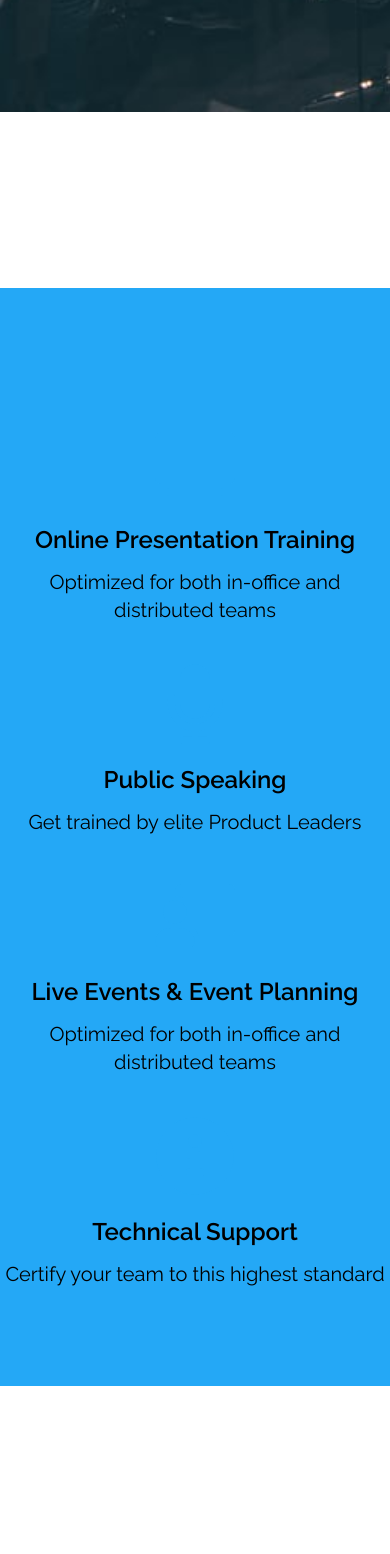
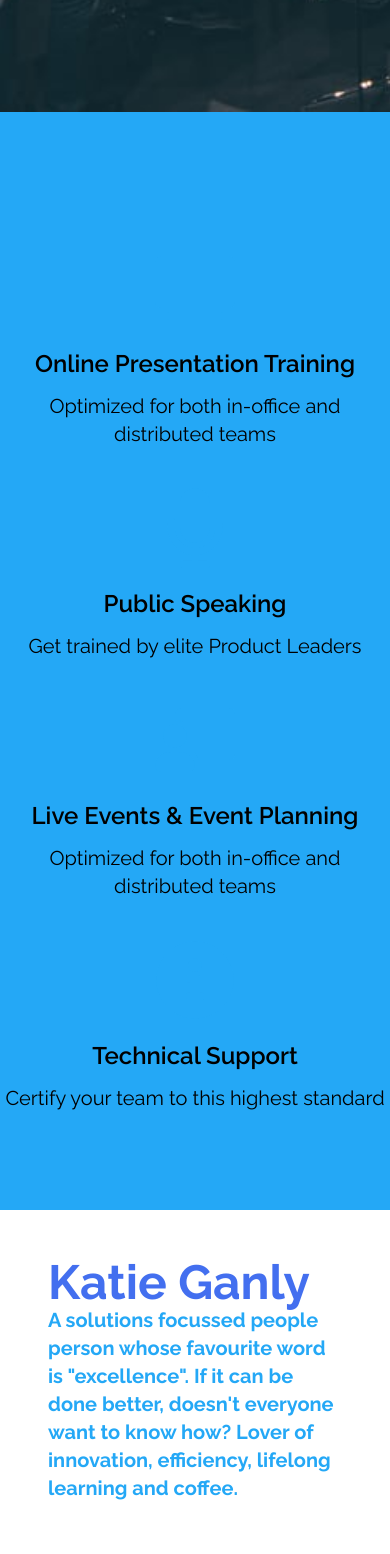
Before and after one commit to Jaywomack/nerdbrainz_ganly, a Next.js app: page / in a window 390 px wide. Shown: the part 808-2362 px from the top of the page. Built offline with nearby package versions, Linux system fonts and the light colour scheme; what @tailwindcss/typography would draw is missing.

Commit message:
css changes break points etc

```diff
--- a/components/HeroHome.jsx
+++ b/components/HeroHome.jsx
@@ -5,7 +5,7 @@ const HeroHome = () => {
     <header className="bg-hero-pattern z-0 min-h-screen bg-no-repeat bg-cover">
       {/* <Navbar /> */}
 
-      <div className="flex flex-wrap content-center  justify-center h-screen ">
+      <div className="flex flex-wrap content-center  justify-center h-screen">
         <div>
           <h1 className="text-5xl font-bold text-white text-center pb-3">
             Communication Management{" "}
--- a/components/MarketingIcons.jsx
+++ b/components/MarketingIcons.jsx
@@ -23,7 +23,7 @@ library.add(
 
 const MarketingIcons = () => {
   return (
-    <div className="flex flex-wrap overflow-hidden md:-mx-2 lg:-mx-3 h-74  content-center py-24 mb-24  border-b-2 border-custom-color-2 bg-custom-color-2 mt-44 mb-44">
+    <div className="flex flex-wrap overflow-hidden  md:-mx-2 lg:-mx-3 h-74  content-center py-24 mb-24  border-b-2 border-custom-color-2 bg-custom-color-2 mt-0 mb-12 lg:mt-44 lg:mb-44">
       {/* // Live Events & Event Planning */}
 
       <div className="w-full overflow-hidden md:my-2 md:px-2 md:w-1/2 lg:my-3 lg:px-3 lg:w-1/4 text-center pt-10">
--- a/components/MediaContainerCard.jsx
+++ b/components/MediaContainerCard.jsx
@@ -2,11 +2,9 @@ const MediaContainerCard = () => {
   return (
     <div class="min-h-96 flex flex-wrap overflow-hidden">
       {/* h3 and p */}
-      <div class="w-full overflow-hidden md:w-1/2 px-12">
+      <div class="w-full overflow-hidden md:w-1/2 px-12 ">
         <div class="mb-8">
-          <div class="text-custom-color-1 font-bold text-5xl pb-24">
-            Katie Ganly
-          </div>
+          <div class="text-custom-color-1 font-bold text-5xl ">Katie Ganly</div>
           <p class="text-gray-700 text-custom-color-2  text-xl font-bold pb-12">
             A solutions focussed people person whose favourite word is
             "excellence". If it can be done better, doesn't everyone want to
--- a/components/SkillTags.jsx
+++ b/components/SkillTags.jsx
@@ -1,6 +1,6 @@
 const SkillTags = () => {
   return (
-    <div className="flex flex-wrap -mx-3 overflow-hidden lg:-mx-4 py-24 text-center bg-custom-color-2 mb-44 h-74">
+    <div className="flex flex-wrap -mx-3 overflow-hidden lg:-mx-4 py-24 text-center bg-custom-color-2 mb-44 h-74 ">
       <div className="my-3 px-3 w-full overflow-hidden md:w-1/3 lg:my-4 lg:px-4 lg:w-1/3">
         <h3 className="ml-3 text-4xl text-custom-color-3 border-b-2 border-custom-color-3 pt-12 pb-2">
           Teach
--- a/pages/about.jsx
+++ b/pages/about.jsx
@@ -14,9 +14,9 @@ const About = () => {
           />
         </div>
         {/* h3 and p */}
-        <div class="w-full overflow-hidden md:w-1/2 px-12">
+        <div class="w-full overflow-hidden md:w-1/2  px-12">
           <div class="mb-8">
-            <div class="text-custom-color-1 font-bold text-5xl pb-24">
+            <div class="text-custom-color-1 font-bold text-5xl pb-24 sm:text-center">
               Katie Ganly
             </div>
             <p class="text-gray-700 text-custom-color-2  text-xl font-bold pb-12">
--- a/tailwind.config.js
+++ b/tailwind.config.js
@@ -5,6 +5,26 @@ module.exports = {
   purge: ["./pages/**/*.{js,ts,jsx,tsx}", "./components/**/*.{js,ts,jsx,tsx}"],
   darkMode: false, // or 'media' or 'class'
   theme: {
+    screens: {
+      xs: "480px",
+      // => @media (min-width: 480px) { ... }
+
+      sm: "640px",
+      // => @media (min-width: 640px) { ... }
+
+      md: "768px",
+      // => @media (min-width: 768px) { ... }
+
+      lg: "1024px",
+      // => @media (min-width: 1024px) { ... }
+
+      xl: "1280px",
+      // => @media (min-width: 1280px) { ... }
+
+      "2xl": "1536px",
+      // => @media (min-width: 1536px) { ... }
+    },
+
     extend: {
       fontFamily: {
         custom: ["Raleway", "sans-serif"],
```
